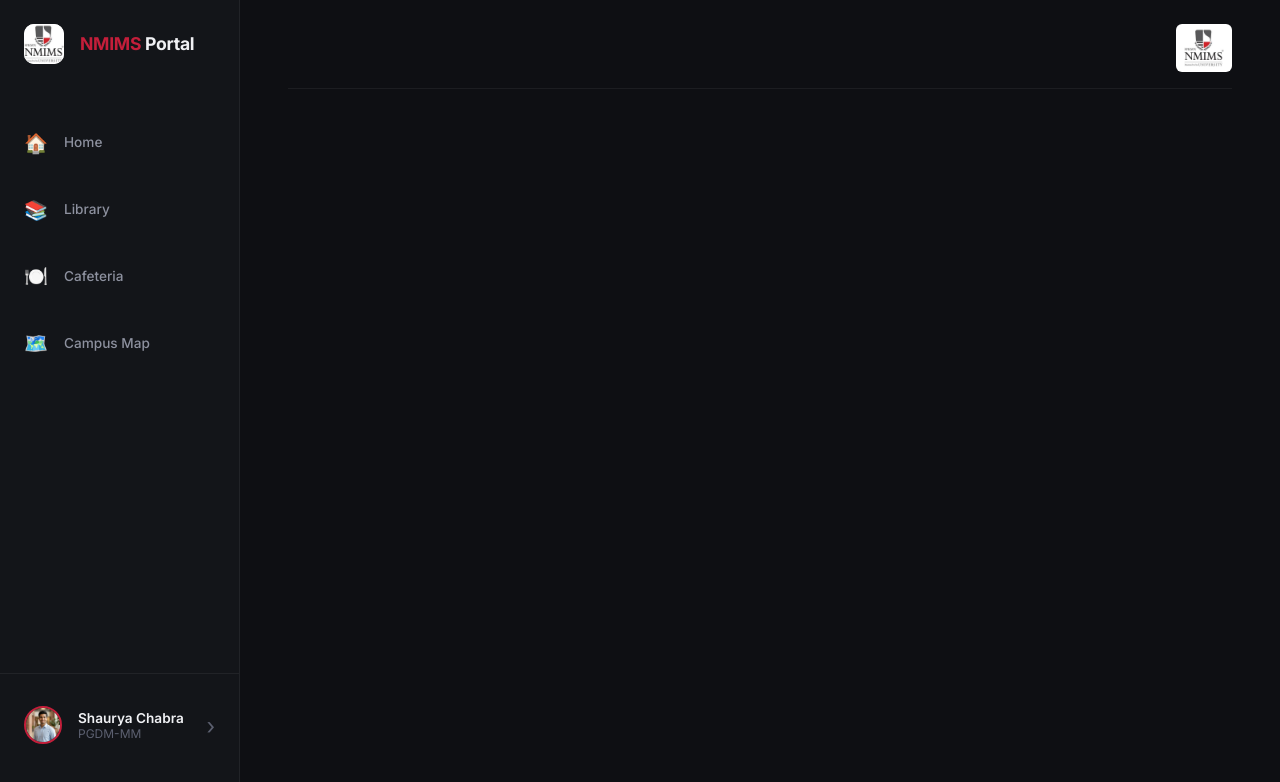
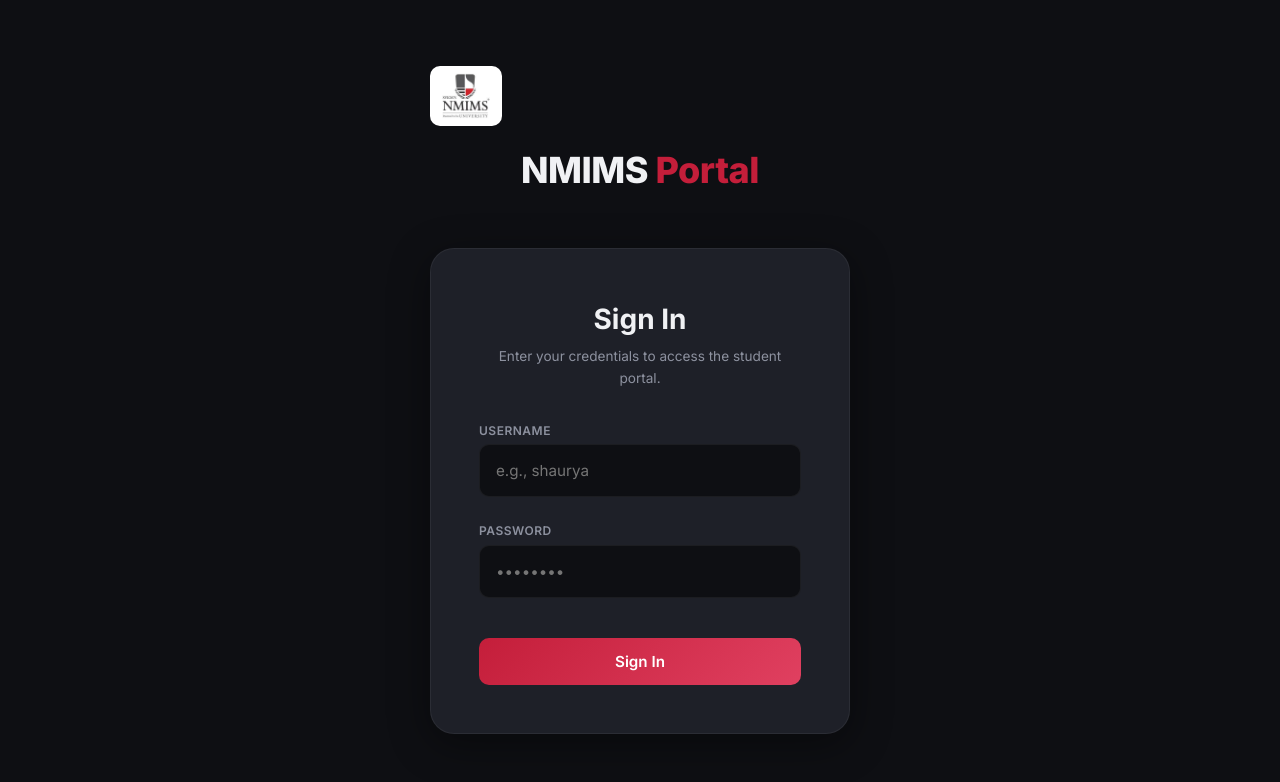
Before and after one commit to Loaded08998/TII_StudentPortal, a React (Create React App) app in the folder student-portal-caf/: page /login in a window 1280 px wide. Shown: the top 782 px of the page. Built offline with nearby package versions, Linux system fonts and the light colour scheme.

Commit message:
Basic login + README

```diff
--- a/student-portal-caf/src/App.js
+++ b/student-portal-caf/src/App.js
@@ -6,11 +6,27 @@
 import Cafeteria from './pages/Cafeteria';
 import Profile from './pages/Profile';
 import CampusMap from './pages/CampusMap';
+import Login from './pages/Login'; // importing the new Login page
 
-function AppContent() {
+function AppContent({ isAuthenticated, setIsAuthenticated }) {
   const [sidebarOpen, setSidebarOpen] = useState(false);
   const navigate = useNavigate();
   const location = useLocation();
+
+  // Redirect to login if not authenticated
+  if (!isAuthenticated && location.pathname !== '/login') {
+    return <Navigate to="/login" replace />;
+  }
+
+  // Hide the sidebar and topbar if on the login page
+  if (location.pathname === '/login') {
+    return (
+      <Routes>
+        <Route path="/login" element={<Login onLogin={() => setIsAuthenticated(true)} />} />
+        <Route path="*" element={<Navigate to="/login" replace />} />
+      </Routes>
+    );
+  }
 
   const toggleSidebar = () => setSidebarOpen(!sidebarOpen);
   const closeSidebar = () => setSidebarOpen(false);
@@ -19,6 +35,12 @@
 
   const handleProfileClick = () => {
     navigate('/profile');
+    closeSidebar();
+  };
+
+  const handleLogout = () => {
+    setIsAuthenticated(false);
+    navigate('/login');
     closeSidebar();
   };
 
@@ -78,6 +100,11 @@
             </div>
             <span className="sidebar-profile-arrow">›</span>
           </button>
+
+          <button className="sidebar-logout-btn" onClick={handleLogout} title="Log Out">
+            <span className="nav-icon">🚪</span>
+            Log Out
+          </button>
         </div>
       </aside>
 
@@ -96,6 +123,7 @@
           <Route path="/cafeteria" element={<Cafeteria />} />
           <Route path="/campus-map" element={<CampusMap />} />
           <Route path="/profile" element={<Profile />} />
+          <Route path="*" element={<Navigate to="/home" replace />} />
         </Routes>
       </main>
     </div>
@@ -103,9 +131,11 @@
 }
 
 function App() {
+  const [isAuthenticated, setIsAuthenticated] = useState(false);
+
   return (
     <Router>
-      <AppContent />
+      <AppContent isAuthenticated={isAuthenticated} setIsAuthenticated={setIsAuthenticated} />
     </Router>
   );
 }
--- /dev/null
+++ b/student-portal-caf/src/pages/Login.css
@@ -0,0 +1,120 @@
+.login-page {
+  min-height: 100vh;
+  display: flex;
+  align-items: center;
+  justify-content: center;
+  background: var(--bg-primary);
+  padding: var(--space-xl);
+}
+
+.login-container {
+  width: 100%;
+  max-width: 420px;
+}
+
+.login-brand {
+  text-align: center;
+  margin-bottom: var(--space-2xl);
+  animation: fadeInDown 0.6s ease;
+}
+
+.login-logo {
+  height: 60px;
+  background: white;
+  padding: 6px 12px;
+  border-radius: var(--radius-md);
+  margin-bottom: var(--space-md);
+}
+
+.login-brand h1 {
+  font-size: var(--font-size-2xl);
+  font-weight: 800;
+  letter-spacing: -0.5px;
+}
+
+.login-brand span {
+  color: var(--accent-primary);
+}
+
+.login-form {
+  background: var(--bg-card);
+  padding: var(--space-2xl);
+  border-radius: var(--radius-xl);
+  border: 1px solid var(--border-color);
+  box-shadow: 0 10px 40px rgba(0, 0, 0, 0.4);
+  animation: fadeInUp 0.6s ease 0.1s both;
+}
+
+.login-form h2 {
+  font-size: var(--font-size-xl);
+  font-weight: 700;
+  margin-bottom: var(--space-xs);
+  text-align: center;
+}
+
+.login-form p {
+  color: var(--text-secondary);
+  font-size: var(--font-size-sm);
+  text-align: center;
+  margin-bottom: var(--space-xl);
+}
+
+.login-error {
+  background: rgba(196, 30, 58, 0.1);
+  color: var(--accent-primary);
+  border: 1px solid var(--accent-primary);
+  padding: var(--space-md);
+  border-radius: var(--radius-md);
+  font-size: var(--font-size-sm);
+  margin-bottom: var(--space-lg);
+  font-weight: 600;
+  text-align: center;
+}
+
+.form-group {
+  margin-bottom: var(--space-lg);
+}
+
+.form-group label {
+  display: block;
+  font-size: var(--font-size-xs);
+  font-weight: 600;
+  color: var(--text-secondary);
+  margin-bottom: var(--space-xs);
+  text-transform: uppercase;
+  letter-spacing: 0.5px;
+}
+
+.form-group input {
+  width: 100%;
+  padding: var(--space-md);
+  background: var(--bg-primary);
+  border: 1px solid var(--border-color);
+  border-radius: var(--radius-md);
+  color: var(--text-primary);
+  font-size: var(--font-size-base);
+  transition: all var(--transition-fast);
+}
+
+.form-group input:focus {
+  outline: none;
+  border-color: var(--accent-primary);
+  box-shadow: 0 0 0 3px rgba(196, 30, 58, 0.2);
+}
+
+.login-btn {
+  width: 100%;
+  padding: 14px !important;
+  font-size: var(--font-size-base) !important;
+  margin-top: var(--space-md);
+}
+
+@keyframes fadeInDown {
+  from { opacity: 0; transform: translateY(-20px); }
+  to { opacity: 1; transform: translateY(0); }
+}
+
+@keyframes fadeInUp {
+  from { opacity: 0; transform: translateY(20px); }
+  to { opacity: 1; transform: translateY(0); }
+}
--- /dev/null
+++ b/student-portal-caf/src/pages/Login.js
@@ -0,0 +1,85 @@
+import React, { useState } from 'react';
+import { useNavigate } from 'react-router-dom';
+import './Login.css';
+
+function Login({ onLogin }) {
+  const [username, setUsername] = useState('');
+  const [password, setPassword] = useState('');
+  const [error, setError] = useState('');
+  const [loading, setLoading] = useState(false);
+
+  const navigate = useNavigate();
+
+  const handleSubmit = async (e) => {
+    e.preventDefault();
+    setError('');
+    setLoading(true);
+
+    try {
+      const res = await fetch('http://localhost:5000/api/login', {
+        method: 'POST',
+        headers: { 'Content-Type': 'application/json' },
+        body: JSON.stringify({ username, password }),
+      });
+
+      const data = await res.json();
+
+      if (res.ok && data.success) {
+        onLogin();
+        navigate('/home');
+      } else {
+        setError(data.message || 'Invalid credentials');
+      }
+    } catch (err) {
+      setError('Could not connect to the server. Please check if the backend is running.');
+    } finally {
+      setLoading(false);
+    }
+  };
+
+  return (
+    <div className="login-page">
+      <div className="login-container">
+        <div className="login-brand">
+          <img src="/nmims-logo.png" alt="NMIMS Logo" className="login-logo" />
+          <h1>NMIMS <span>Portal</span></h1>
+        </div>
+
+        <form className="login-form" onSubmit={handleSubmit}>
+          <h2>Sign In</h2>
+          <p>Enter your credentials to access the student portal.</p>
+
+          {error && <div className="login-error">{error}</div>}
+
+          <div className="form-group">
+            <label>Username</label>
+            <input
+              type="text"
+              value={username}
+              onChange={(e) => setUsername(e.target.value)}
+              placeholder="e.g., shaurya"
+              required
+            />
+          </div>
+
+          <div className="form-group">
+            <label>Password</label>
+            <input
+              type="password"
+              value={password}
+              onChange={(e) => setPassword(e.target.value)}
+              placeholder="••••••••"
+              required
+            />
+          </div>
+
+          <button type="submit" className="btn-primary login-btn" disabled={loading}>
+            {loading ? 'Signing in...' : 'Sign In'}
+          </button>
+        </form>
+      </div>
+    </div>
+  );
+}
+
+export default Login;
```
Also changed, not shown: 2 other files (tests, documents, lock files or other folders).
